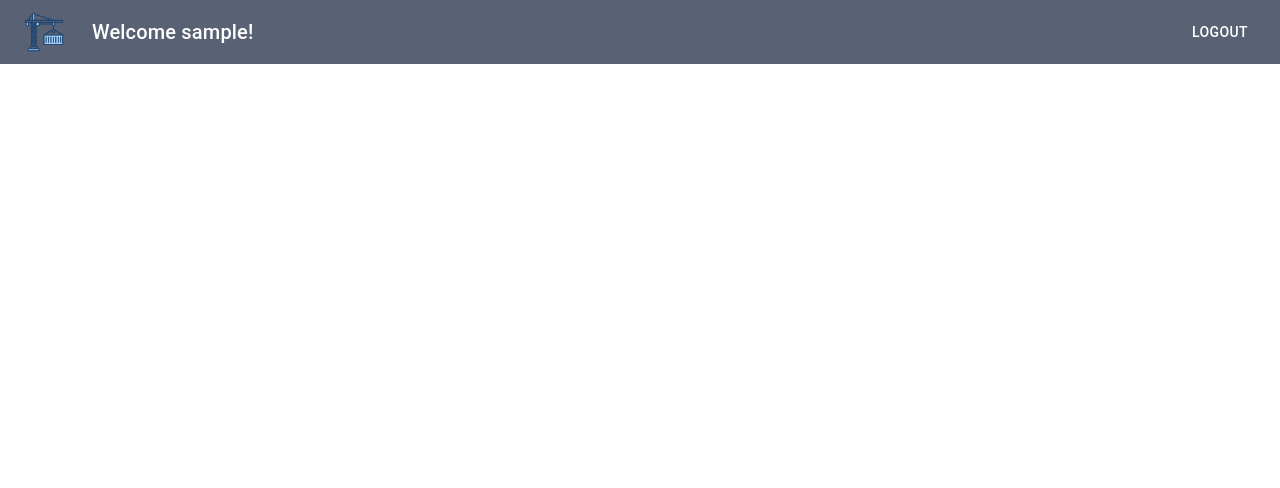
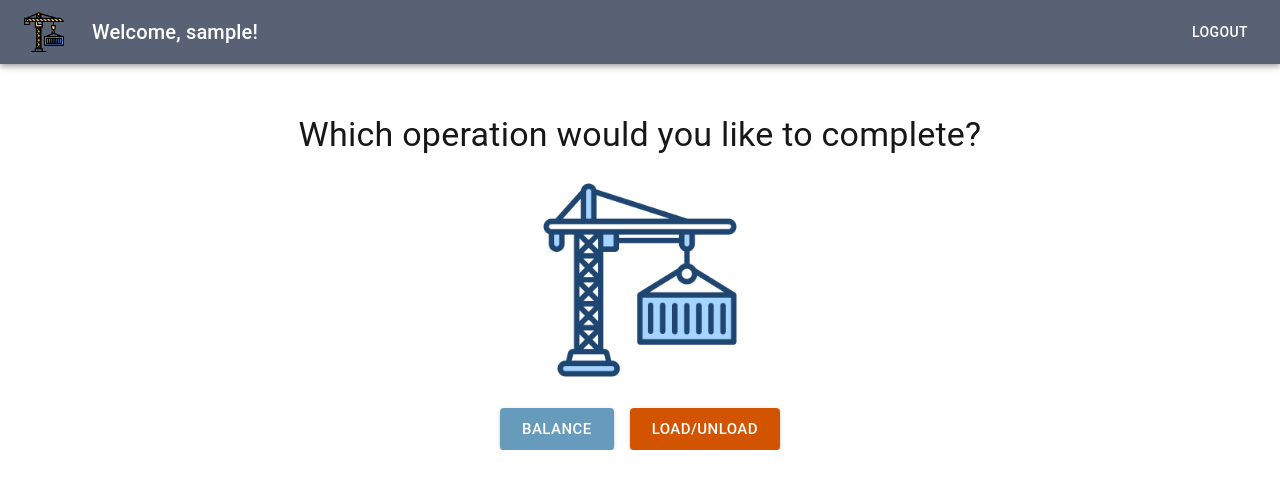
Before and after one commit to apar-mistry/CS179m-CargoInc, a Next.js app in the folder frontend/: page /main in a window 1280 px wide. Shown: the top 488 px of the page. Built offline with nearby package versions, Linux system fonts and the light colour scheme; sample sign-in values are in the browser's storage.

Commit message:
Added buttons and manifest upload shell

```diff
--- a/frontend/app/components/login.js
+++ b/frontend/app/components/login.js
@@ -30,7 +30,7 @@ const LoginComponent = () => {
         boxShadow={3}
       >
         <Typography variant="h5" component="h1" gutterBottom>
-          Login
+          Welcome Operator!
         </Typography>
         <form onSubmit={handleSubmit} style={{ width: '100%' }}>
           <TextField
@@ -48,7 +48,7 @@ const LoginComponent = () => {
             fullWidth
             style={{ marginTop: '16px' }}
           >
-            Submit
+            Log In
           </Button>
         </form>
       </Box>
--- a/frontend/app/globals.css
+++ b/frontend/app/globals.css
@@ -1,7 +1,7 @@
 :root {
   --background: #ffffff;
   --foreground: #171717;
-  --dock-blue: #2C3E50;
+  --dock-blue: #669bbc;
   --cargo-green: #4B5320;
   --steel-gray: #596275;
   --safety-orange: #D35400;
@@ -36,9 +36,3 @@ a {
   color: inherit;
   text-decoration: none;
 }
-
-@media (prefers-color-scheme: dark) {
-  html {
-    color-scheme: dark;
-  }
-}
--- a/frontend/app/main/page.js
+++ b/frontend/app/main/page.js
@@ -1,14 +1,27 @@
 "use client";
 import React, { useEffect, useState } from "react";
-import { Button, Container, Typography, Box } from "@mui/material";
+import {
+  Button,
+  Container,
+  Typography,
+  Box,
+  Grid2,
+  Dialog,
+  DialogActions,
+  DialogContent,
+  DialogTitle,
+} from "@mui/material";
 import { useRouter } from "next/navigation";
 import axios from "axios";
 import AppBar from "@mui/material/AppBar";
 import Toolbar from "@mui/material/Toolbar";
 import IconButton from "@mui/material/IconButton";
-import MenuIcon from "@mui/icons-material/Menu";
+
 const MainPage = () => {
   const [username, setUsername] = useState("");
+  const [open, setOpen] = useState(false);
+  const [file, setFile] = useState(null);
+  const [operation, setOperation] = useState("");
   const router = useRouter();
 
   useEffect(() => {
@@ -29,7 +42,37 @@ const MainPage = () => {
       sessionStorage.setItem("username", "");
       router.push("/"); // Redirect to the main page after login
     } catch (error) {
-      console.error("Error logging in:", error);
+      console.error("Error logging out:", error);
+    }
+  };
+
+  const handleOpenDialog = (operationType) => {
+    setOperation(operationType);
+    setOpen(true);
+  };
+
+  const handleCloseDialog = () => {
+    setOpen(false);
+    setFile(null); // Clear file input on close
+  };
+
+  const handleFileChange = (e) => {
+    const selectedFile = e.target.files[0];
+    if (selectedFile && selectedFile.type === "text/plain") {
+      setFile(selectedFile);
+    } else {
+      alert("Please select a .txt file.");
+    }
+  };
+
+  const handleUpload = () => {
+    if (file) {
+      // Here you can add the logic to upload the file
+      console.log(`Uploading ${file.name} for ${operation} operation.`);
+      // Close the dialog after the upload action
+      handleCloseDialog();
+    } else {
+      alert("Please select a .txt file.");
     }
   };
 
@@ -41,23 +84,81 @@ const MainPage = () => {
             size="large"
             edge="start"
             color="inherit"
-            aria-label="menu"
+            aria-label="logo"
             sx={{ mr: 2 }}
           >
             <img
-              src="/logo.png" // Replace with your image path or URL
+              src="/crane.png" // Replace with your image path or URL
               alt="Logo"
-              style={{ width: "40px", height: "40px" }} // Adjust size as needed
+              style={{ width: "40px", height: "40px" }}
             />
           </IconButton>
           <Typography variant="h6" component="div" sx={{ flexGrow: 1 }}>
-            Welcome {sessionStorage.getItem("username")}!
+            Welcome, {username}!
           </Typography>
           <Button color="inherit" onClick={handleLogout}>
             Logout
           </Button>
         </Toolbar>
       </AppBar>
+
+      <Container maxWidth="md" style={{ marginTop: "50px" }}>
+        <Grid2 container direction="column" alignItems="center" spacing={3}>
+          <Grid2 item>
+            <Typography variant="h4" component="h1" align="center">
+              Which operation would you like to complete?
+            </Typography>
+          </Grid2>
+
+          {/* Logo */}
+          <Grid2 item>
+            <img
+              src="/logo.png" // Replace with your logo path
+              alt="Logo"
+              style={{ width: "200px", height: "auto" }}
+            />
+          </Grid2>
+
+          {/* Buttons */}
+          <Grid2 item container justifyContent="center" spacing={2}>
+            <Grid2 item>
+              <Button
+                variant="contained"
+                size="large"
+                onClick={() => handleOpenDialog("Balancing")}
+                sx={{ backgroundColor: "var(--dock-blue)" }}
+              >
+                Balance
+              </Button>
+            </Grid2>
+            <Grid2 item>
+              <Button
+                variant="contained"
+                size="large"
+                onClick={() => handleOpenDialog("Load/Unload")}
+                sx={{ backgroundColor: "var(--safety-orange)" }}
+              >
+                Load/Unload
+              </Button>
+            </Grid2>
+          </Grid2>
+        </Grid2>
+      </Container>
+
+      <Dialog open={open} onClose={handleCloseDialog}>
+        <DialogTitle>Upload File for {operation}</DialogTitle>
+        <DialogContent>
+          <input type="file" accept=".txt" onChange={handleFileChange} />
+        </DialogContent>
+        <DialogActions>
+          <Button onClick={handleCloseDialog} color="primary">
+            Cancel
+          </Button>
+          <Button onClick={handleUpload} color="primary">
+            Upload
+          </Button>
+        </DialogActions>
+      </Dialog>
     </Box>
   );
 };
```
Also changed, not shown: frontend/public/crane.png (added).
